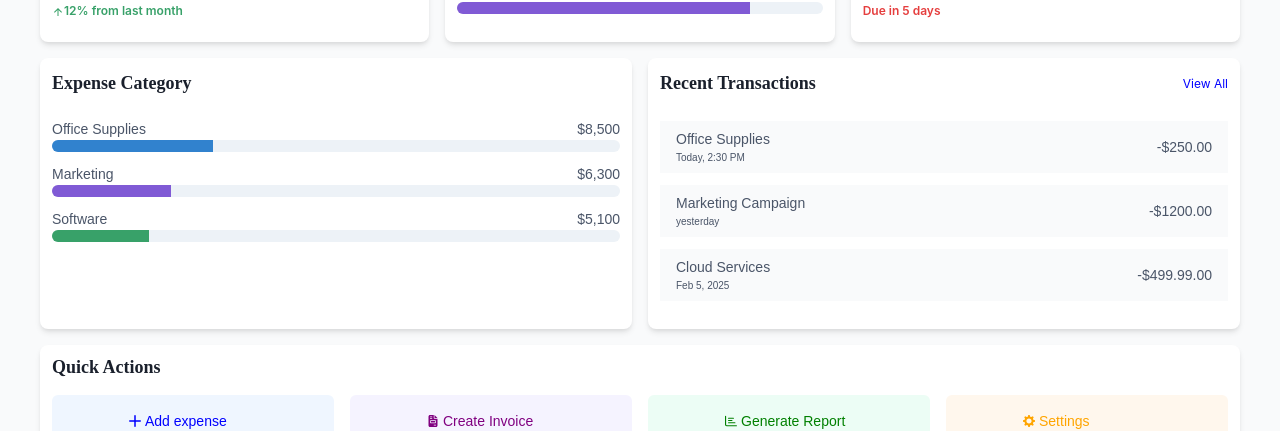
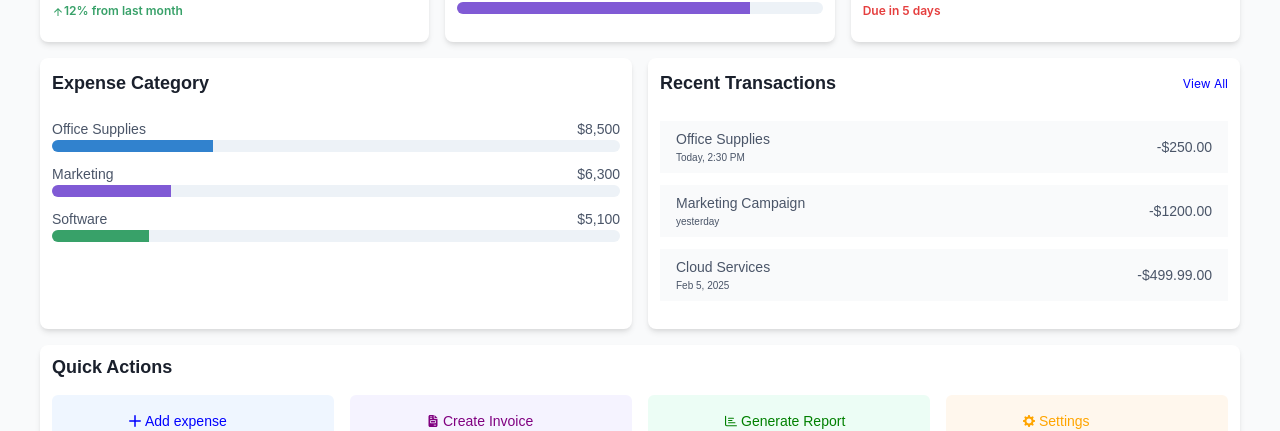
Before and after one commit to InternPulse-Projects/expense-tracker, a React (Vite) app: page /dashboard in a window 1280 px wide. Shown: the part 182-613 px from the top of the page. Built offline with nearby package versions, Linux system fonts and the light colour scheme.

Commit message:
fixed minor changes

```diff
--- a/src/components/QuickActionSection/QuickActions.jsx
+++ b/src/components/QuickActionSection/QuickActions.jsx
@@ -8,7 +8,7 @@ function QuickActions() {
     <Box bg="white" w="full" rounded="lg" p={3} shadow="md" mb="4">
       <Heading
         as="h1"
-        style={{ fontFamily: "'Satoshi'", fontWeight: "bold" }}
+        style={{ fontFamily: "Satoshi, sans-serif", fontWeight: "bold" }}
         fontSize="lg"
       >
         Quick Actions
--- a/src/components/StatSection/Stat.jsx
+++ b/src/components/StatSection/Stat.jsx
@@ -30,7 +30,7 @@ function Stat() {
             justifyContent="space-between"
           >
             <Text
-              style={{ fontFamily: "'Satoshi'", fontWeight: "bold" }}
+              style={{ fontFamily: "Satoshi, sans-serif", fontWeight: "bold" }}
               fontSize="lg"
             >
               {stat.title}
```
